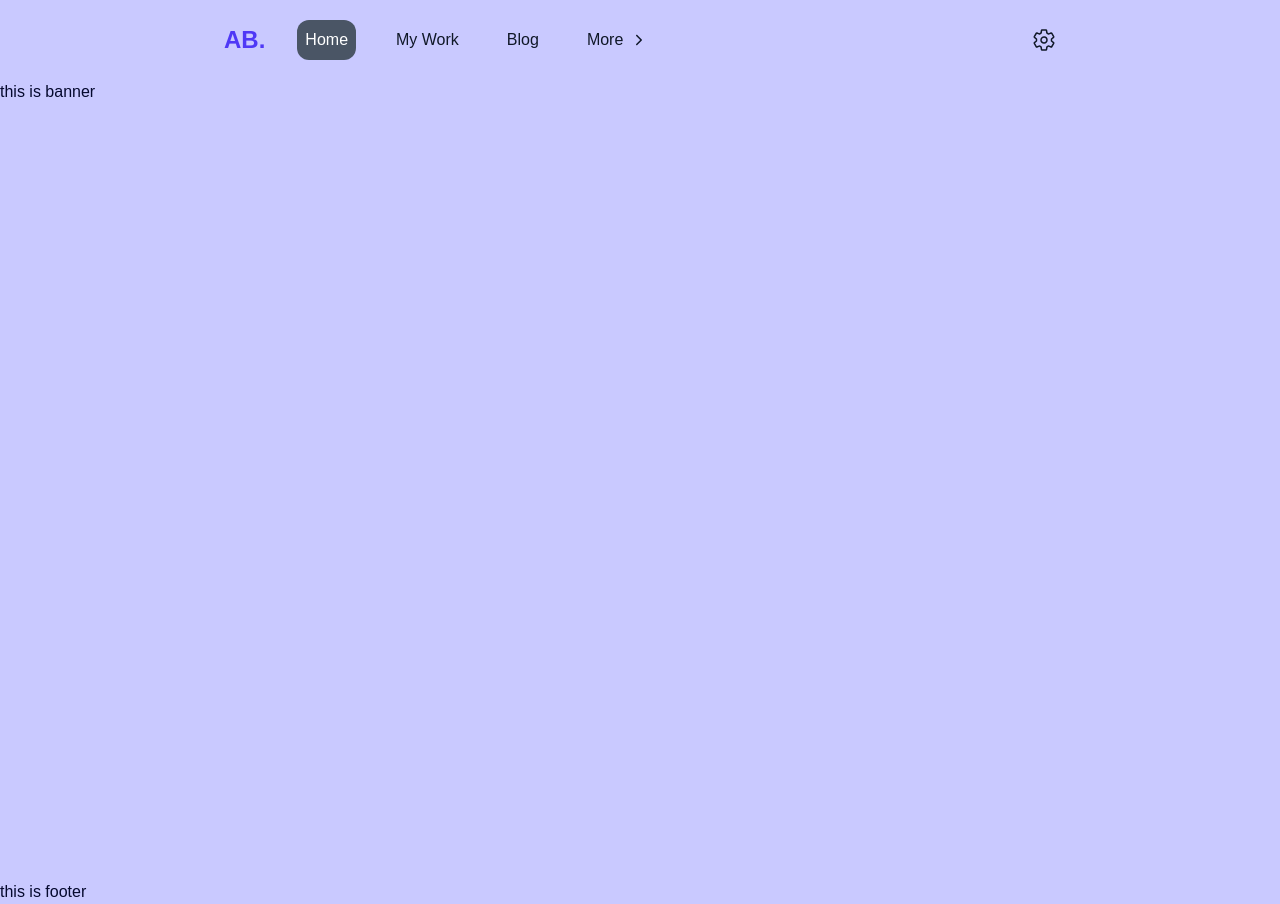
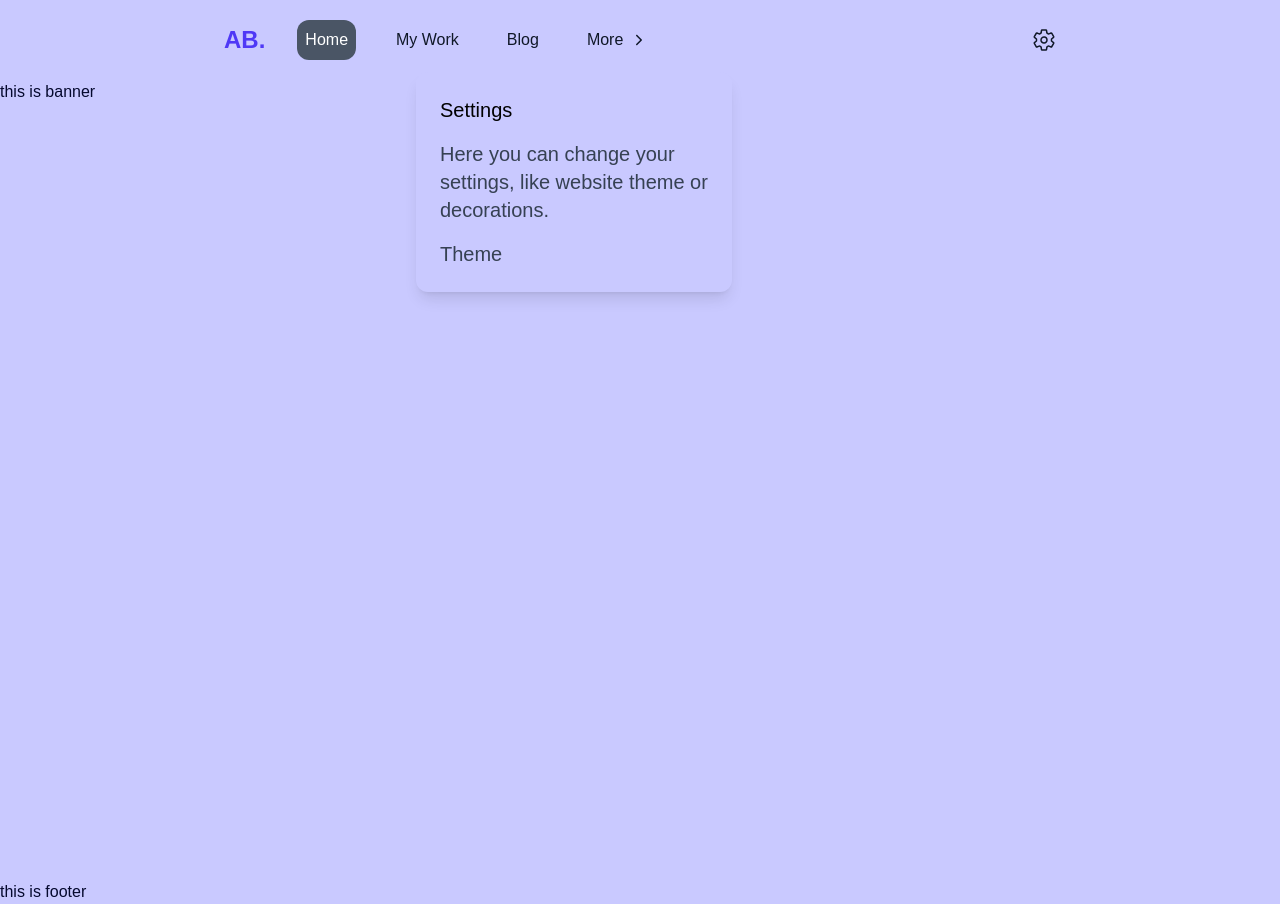
Before and after one commit to theabsparrow/my-portfolio, a Next.js app: page / in a window 1280 px wide. Both pictures are taken after a click on the button "More". Built offline with nearby package versions, Linux system fonts and the light colour scheme.

Commit message:
more button modal

```diff
--- a/src/component/moreButtonModal/MoreButtonModal.jsx
+++ b/src/component/moreButtonModal/MoreButtonModal.jsx
@@ -1,15 +1,23 @@
 "use client";
 
+import { useEffect, useRef, useState } from "react";
 import { IoIosArrowForward } from "react-icons/io";
 
 const MoreButtonModal = () => {
   return (
-    <>
-      <button className="group  text-gray-900 dark:text-white hover:text-white hover:dark:text-purple-600 duration-500 flex items-center gap-2 py-2 px-2 hover:bg-gray-600 hover:dark:bg-[#c9c9ff99] rounded-xl cursor-pointer ">
-        More{" "}
-        <IoIosArrowForward className="transform transition-transform duration-300 group-hover:rotate-90" />
-      </button>
-    </>
+    <section className="bg-[#c9c9ff] dark:bg-[#05092e] rounded-xl shadow-lg p-6 ">
+      <h2 className="text-xl font-medium mb-4 flex items-center gap-4 dark:text-white text-black">
+        Settings{" "}
+      </h2>
+      <p className="mb-4 dark:text-[rgba(255,255,255,0.7)] text-gray-700 text-xl font-normal">
+        Here you can change your settings, like website theme or decorations.
+      </p>
+      <div className="flex items-center justify-between">
+        <p className="flex items-center gap-2 dark:text-[rgba(255,255,255,0.7)] text-gray-700 text-xl font-normal">
+          Theme
+        </p>
+      </div>
+    </section>
   );
 };
 
--- a/src/component/shared/Navbar.jsx
+++ b/src/component/shared/Navbar.jsx
@@ -1,5 +1,6 @@
 "use client";
 import { IoArrowForwardOutline } from "react-icons/io5";
+import { IoIosArrowForward } from "react-icons/io";
 import { CiMenuFries } from "react-icons/ci";
 import Link from "next/link";
 import { useState } from "react";
@@ -9,6 +10,7 @@ import MoreButtonModal from "../moreButtonModal/MoreButtonModal";
 
 const Navbar = () => {
   const [menuOpen, setMenuOpen] = useState(false);
+  const [open, setOpen] = useState(false);
   const [darkOverlayVisible, setDarkOverlayVisible] = useState(false);
   const [showMenuContent, setShowMenuContent] = useState(false);
   const pathname = usePathname();
@@ -46,7 +48,7 @@ const Navbar = () => {
 
   return (
     <nav className="sticky top-0 z-20 md:px-56 px-4 py-2 bg-[#c9c9ff] dark:bg-[#05092e]">
-      <section className="flex justify-between h-16 items-center">
+      <section className="flex justify-between h-16 items-center relative">
         <div className=" flex items-center space-x-8">
           <Link
             href="/"
@@ -69,8 +71,18 @@ const Navbar = () => {
                 {route.name}
               </Link>
             ))}
-            <MoreButtonModal />
+            <button
+              onClick={() => setOpen(!open)}
+              className="group  text-gray-900 dark:text-white hover:text-white hover:dark:text-purple-600 duration-500 flex items-center gap-2 py-2 px-2 hover:bg-gray-600 hover:dark:bg-[#c9c9ff99] rounded-xl cursor-pointer "
+            >
+              More{" "}
+              <IoIosArrowForward className="transform transition-transform duration-300 group-hover:rotate-90" />
+            </button>
           </div>
+        </div>
+
+        <div className="absolute md:top-16 left-48 w-[38%]">
+          {open && <MoreButtonModal />}
         </div>
 
         <div className="flex items-center gap-10">
```
